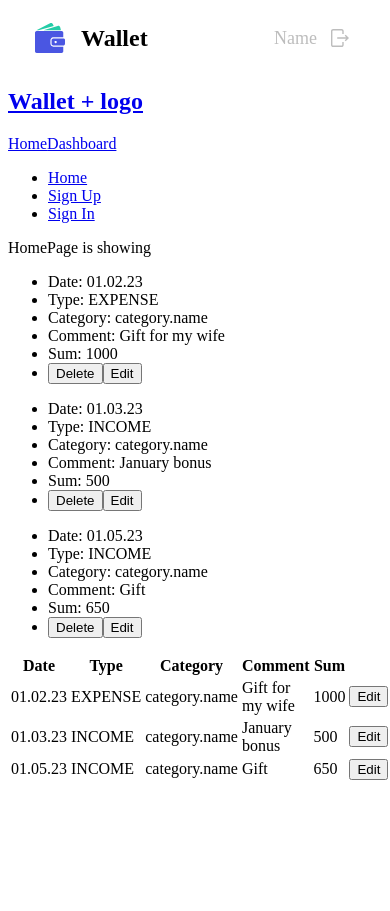
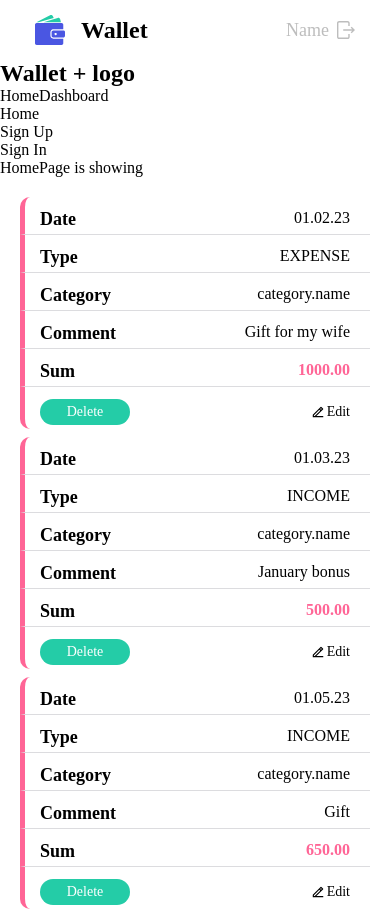
Before and after one commit to daryark/Wallet, a React (Create React App) app: page / in a window 390 px wide. Shown: the top 911 px of the page. Before the commit the page ends 844 px from the top, so only its background shows below. Built offline with nearby package versions, Linux system fonts and the light colour scheme.

Commit message:
added styles to trasList mobile

```diff
--- a/package.json
+++ b/package.json
@@ -12,6 +12,7 @@
     "formik": "^2.2.9",
     "react": "^18.1.0",
     "react-dom": "^18.1.0",
+    "react-icons": "^4.8.0",
     "react-redux": "^8.0.5",
     "react-router-dom": "^6.8.2",
     "react-scripts": "5.0.1",
--- a/src/components/TransitionsList/TransitionsList.jsx
+++ b/src/components/TransitionsList/TransitionsList.jsx
@@ -33,7 +33,7 @@ export const TransactionsList = () => {
               <td>{type}</td>
               <td>{categoryId}</td>
               <td>{comment}</td>
-              <td>{amount}</td>
+              <td>{parseFloat(amount).toFixed(2)}</td>
               <td>
                 <button
                   onClick={() =>
--- /dev/null
+++ b/src/components/TransitionsList/TransitionsList.styled.js
@@ -0,0 +1,64 @@
+import styled from 'styled-components';
+
+export const StyledList = styled.ul`
+  margin-bottom: ${p => p.theme.space[2]}px;
+  min-width: 280px;
+  max-width: 500px;
+  border-radius: 10px;
+  background-color: ${p => p.theme.color.bg_white};
+
+  font-size: ${p => p.theme.fontSizes.s};
+  &:last-of-type {
+    margin-bottom: none;
+  }
+`;
+
+export const StyledItem = styled.li`
+  display: flex;
+  justify-content: space-between;
+  padding: 12px 20px 4px 15px;
+
+  border-left: 5px solid ${p => p.theme.color.text_pink};
+  border-bottom: ${p => p.theme.borders.normal} #dcdcdf;
+  &:first-of-type {
+    border-top-left-radius: 10px;
+    border-top-right-radius: 10px;
+  }
+  &:last-of-type {
+    border-bottom: none;
+    border-bottom-left-radius: 10px;
+    border-bottom-right-radius: 10px;
+  }
+`;
+
+export const StyledSum = styled.span`
+  color: ${p => p.theme.color.text_pink};
+  font-weight: ${p => p.theme.fontWeights.bold};
+`;
+export const StyledSpan = styled.span`
+  font-size: ${p => p.theme.fontSizes.m};
+  font-weight: ${p => p.theme.fontWeights.bold};
+`;
+
+export const StyledDeleteBtn = styled.button`
+  width: 90px;
+  font-size: ${p => p.theme.fontSizes.xs};
+  color: ${p => p.theme.color.text_light};
+  background-color: ${p => p.theme.color.accent};
+  padding: ${p => p.theme.space[1]}px ${p => p.theme.space[3]}px;
+  border: ${p => p.theme.borders.normal} transparent;
+  border-radius: ${p => p.theme.radii.small};
+`;
+
+export const StyledEditBtn = styled.button`
+  display: flex;
+  justify-content: center;
+  align-items: center;
+  gap: ${p => p.theme.space[0]}px;
+
+  font-size: ${p => p.theme.fontSizes.xs};
+  color: ${p => p.theme.color.text_dark};
+  background-color: transparent;
+  padding: 0;
+  border: none;
+`;
--- a/src/components/TransitionsList/TransitionsListMobile.jsx
+++ b/src/components/TransitionsList/TransitionsListMobile.jsx
@@ -1,8 +1,20 @@
 import { useDispatch } from 'react-redux';
 import { isModalAddTransactionOpen } from 'redux/global/globalSlice';
+import { RiEdit2Line } from 'react-icons/ri';
+
 import { deleteTransaction } from 'redux/transactions/trans-operations';
 import { setEditTransaction } from 'redux/transactions/transSlice';
 import transitions from './transitionsData.json';
+
+import { Container } from 'components/common/common.styled';
+import {
+  StyledList,
+  StyledItem,
+  StyledSpan,
+  StyledDeleteBtn,
+  StyledEditBtn,
+  StyledSum,
+} from './TransitionsList.styled';
 
 export const TransactionsListMobile = () => {
   const dispatch = useDispatch();
@@ -15,18 +27,35 @@ export const TransactionsListMobile = () => {
     dispatch(deleteTransaction(transitionId));
   };
   return (
-    <section>
+    <Container>
       {transitions.map(
         ({ id, transactionDate, type, categoryId, comment, amount }) => (
-          <ul key={id}>
-            <li>Date: {transactionDate}</li>
-            <li>Type: {type}</li>
-            <li>Category: {categoryId}</li>
-            <li>Comment: {comment}</li>
-            <li>Sum: {amount}</li>
-            <li>
-              <button onClick={() => handleDeleteTransition(id)}>Delete</button>
-              <button
+          <StyledList key={id}>
+            <StyledItem>
+              <StyledSpan>Date</StyledSpan>
+              {transactionDate}
+            </StyledItem>
+            <StyledItem>
+              <StyledSpan>Type</StyledSpan>
+              {type}
+            </StyledItem>
+            <StyledItem>
+              <StyledSpan>Category</StyledSpan>
+              {categoryId}
+            </StyledItem>
+            <StyledItem>
+              <StyledSpan>Comment</StyledSpan>
+              {comment}
+            </StyledItem>
+            <StyledItem>
+              <StyledSpan>Sum</StyledSpan>
+              <StyledSum>{parseFloat(amount).toFixed(2)}</StyledSum>
+            </StyledItem>
+            <StyledItem>
+              <StyledDeleteBtn onClick={() => handleDeleteTransition(id)}>
+                Delete
+              </StyledDeleteBtn>
+              <StyledEditBtn
                 onClick={() =>
                   handleEditTransition({
                     id,
@@ -38,22 +67,13 @@ export const TransactionsListMobile = () => {
                   })
                 }
               >
+                <RiEdit2Line size={14} />
                 Edit
-              </button>
-            </li>
-          </ul>
+              </StyledEditBtn>
+            </StyledItem>
+          </StyledList>
         )
       )}
-    </section>
-    // <table>
-    //   <tr>
-    //     <th>Date</th>
-    //     <th>Type</th>
-    //     <th>Category</th>
-    //     <th>Comment</th>
-    //     <th>Sum</th>
-    //   </tr>
-    //
-    // </table>
+    </Container>
   );
 };
--- /dev/null
+++ b/src/components/common/common.styled.js
@@ -0,0 +1,12 @@
+import styled from 'styled-components';
+
+export const Container = styled.div`
+  margin: 20px 20px 30px;
+  @media screen and (min-width: 768px) {
+    margin: 32px 32px 24px;
+  }
+
+  @media screen and (min-width: 1280px) {
+    margin: 16px 16px 40px;
+  }
+`;
--- a/src/index.js
+++ b/src/index.js
@@ -6,14 +6,14 @@ import { BrowserRouter } from 'react-router-dom';
 import { Provider } from 'react-redux';
 import { store } from 'redux/store';
 
-// import GlobalStyles from 'styles/GlobalStyles';
+import GlobalStyles from 'styles/GlobalStyles';
 import { theme } from 'styles/theme';
 import { ThemeProvider } from 'styled-components';
 
 ReactDOM.createRoot(document.getElementById('root')).render(
   <React.StrictMode>
     <ThemeProvider theme={theme}>
-      {/* <GlobalStyles /> */}
+      <GlobalStyles />
       <Provider store={store}>
         <BrowserRouter>
           <App />
```
Also changed, not shown: 1 other file (tests, documents, lock files or other folders).
